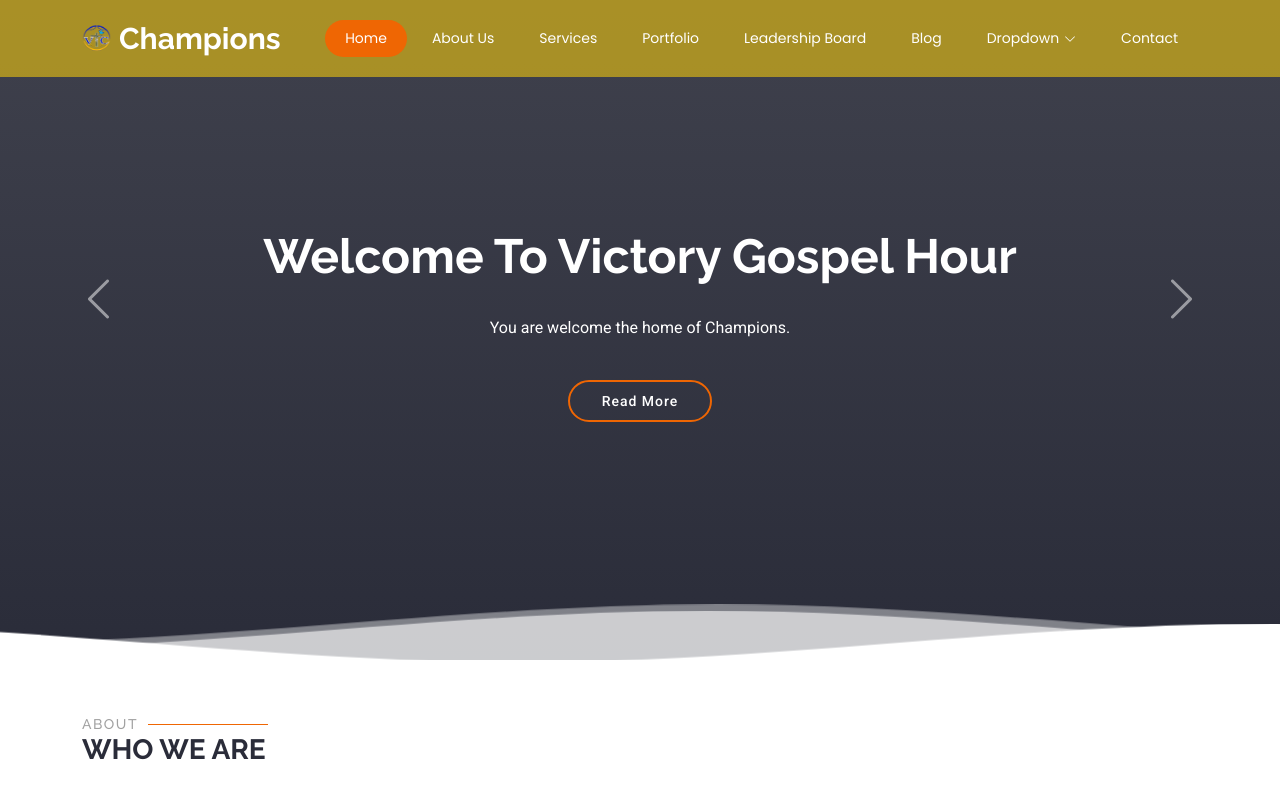
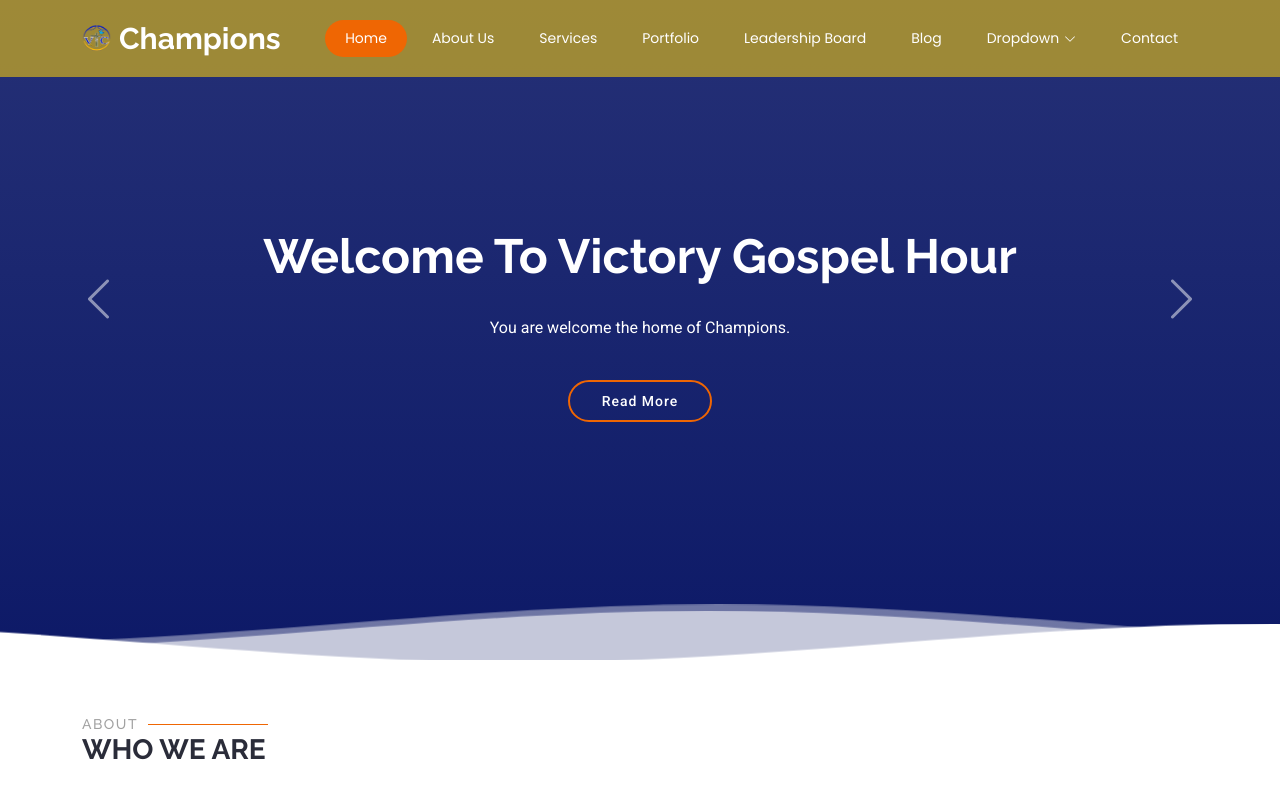
Before and after one commit to Barnabas-Jenkins-Kollie/VictoryTempleWebProject, a plain HTML site: page index.html in a window 1280 px wide. Shown: the top 800 px of the page. Drawn offline with Linux system fonts and the light colour scheme.

Commit message:
background change to royal blue

```diff
--- a/assets/css/main.css
+++ b/assets/css/main.css
@@ -34,7 +34,7 @@
 }
 
 .dark-background {
-  --background-color: #2a2c39;
+  --background-color: #0d1967;
   --default-color: #ffffff;
   --heading-color: #ffffff;
   --surface-color: #404356;
```
